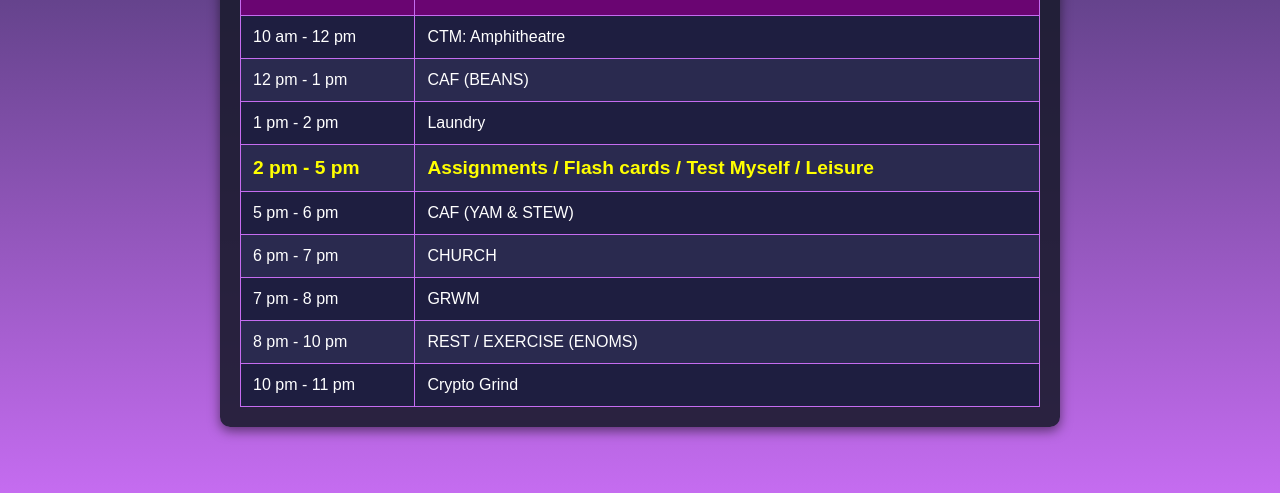
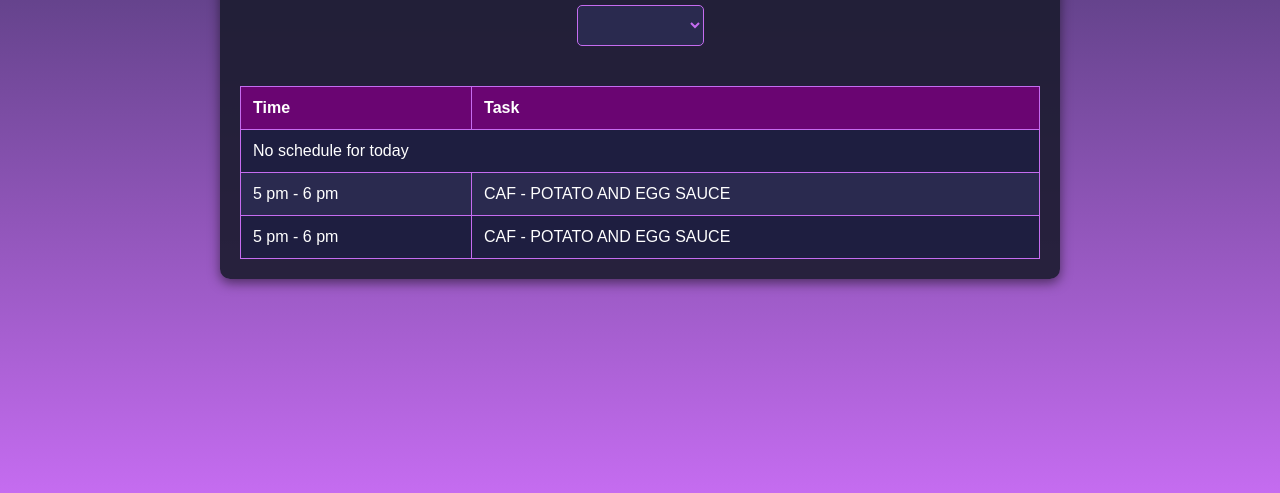
Before and after one commit to Roblominmus/roblominmus.github.io, a plain HTML site: page index.html in a window 1280 px wide. Shown: the part 307-800 px from the top of the page. Drawn offline with Linux system fonts and the light colour scheme.

Commit message:
New Semester, New Time Table

```diff
--- a/index.html
+++ b/index.html
@@ -132,91 +132,51 @@
         document.addEventListener("DOMContentLoaded", function() {
             const schedule = {
                 "Monday": {
-                    "9 am - 10 am": "Review Classes",
-                    "11 am - 1 pm": "COSC 112 - Bucodel Lab 2",
-                    "1 pm - 2 pm": "CAF (FRIED RICE)",
-                    "2 pm - 4 pm": "Learn C and C++ (POMODORO)",
-                    "4 pm - 5 pm": "       ",
-                    "5 pm - 6 pm": "CAF (TUBER & EGG SAUCE)",
-                    "6 pm - 8 pm": "Learn WebDev (Pomodoro)",
-                    "8 pm - 10 pm": "GRWM / EXERCISE (NORMAL)"
-                    ,"10 pm - 11 pm" : "Crypto Grind"
+                    "9 am - 10 am": "INTERDISCIPLINARY SEMINARY) - AMPHI",
+                    "11 am - 1 pm": "Discrete Structures (COS203) - NH RM 5",
+                    "1 pm - 2 pm": "CAF - FRIED RICE",
+                    "2 pm - 3 pm": "Computer Programming I (COSC 201) -F102",
+                    "3 pm - 5 pm": "BREAK",
+                    "5 pm - 6 pm": "CAF - POTATO AND EGG SAUCE"
                 },
                 "Tuesday": {
-                    "9 am - 10 am": "SEMINAR : AMPHITHEATER",
-                    "10 am - 11 am": "COSC 112: Bucodel Lab 2",
-                    "11 am - 1 pm": "BU-SENG CIT",
-                    "1 pm - 2 pm": "CAF (SWALLOW)",
-                    "2 pm - 4 pm": "MATHS: A008",
-                    "4 pm - 5 pm": "CAF (RICE & BEANS)",
-                    "5 pm - 6 pm": "GRWM",
-                    "6 pm - 7 pm": "HALL WORSHIP",
-                    "7 pm - 9 pm": "Read Maths (Pomodoro)",
-                    "9 pm - 10 pm": "Assignments / Leisure / Projects"
-                    ,"10 pm - 11 pm" : "Crypto Grind"
+                    "8 am - 9 am": "BREAK",
+                    "9 am - 11 am": "Computer Programming I (COSC 201) -BCDEL RM 1",
+                    "11 am - 12 pm": "BREAK",
+                    "12 pm - 1 pm": "CAF - SWALLOW",
+                    "1 pm - 5 pm": "BREAK",
+                    "5 pm - 6 pm": "CAF - RICE & BEANS"
                 },
                 "Wednesday": {
-                    "7 am - 8 am": "                ",
-                    "9 am - 11am": "Physics: B106",
-                    "11 am - 1 pm": "stats: SCLT",
-                    "1 pm - 2 pm": "CAF (BEANS)",
-                    "2 pm - 4 pm": "Read Physics",
-                    "4 pm - 5 pm": "GRWM",
-                    "5 pm - 6 pm": "CAF (SPAG)",
-                    "6 pm - 7 pm": "CHURCH",
-                    "7 pm - 9 pm": "Read Stats",
-                    "9 pm - 10 pm": "EXERCISE (HAND RELEASE) / PHONE"
-                    ,"10 pm - 11 pm" : "Crypto Grind"
+                    "7 am - 11 am": "BREAK",
+                    "11 am - 1 pm": "Digital Logic Design (IFT 211) - BCDEL RM 2",
+                    "1 pm - 2 pm": "CAF - BEANS",
+                    "2 pm - 4 pm": "Adventist Heritage (BU GST 215) - AMPHI",
+                    "3 pm - 5 pm": "BREAK",
+                    "5 pm - 6 pm": "CAF - SPAG"
                 },
                 "Thursday": {
-                    "8 am - 10 am": "NPCT: ONLINE",
-                    "10 am - 11 am": "CTM: WRA",
-                    "11 am - 12 pm": "BU-SENG: CIT",
-                    "12 pm - 2 pm": "Learn Python (POMO) / CAF (SWALLOW) / CYBER",
-                    "2 pm - 3 pm": "Learn Python / Cyber",
-                    "3 pm - 4 pm": "      ",
-                    "4 pm - 6 pm": "HP : Online",
-                    "6 pm - 7 pm": "CAF (MIXED RICE)",
-                    "7 pm - 8 pm": "GRWM",
-                    "8 pm - 10 pm": "READ HARD STUFF / ASSIGNMENTS / LEISURE"
-                    ,"10 pm - 11 pm" : "Crypto Grind"
+                    "8 am - 9 am": "Adventist Heritage (BU-GST 125) - AMPHI",
+                    "9 am - 11 am": "BREAK - SWALLOW",
+                    "11 am - 1 pm": "Web Design (COS 209) - NH SD 4",
+                    "1 pm - 2 pm": "CAF",
+                    "2 pm - 4 pm": "Entrepreneurship & Innovation (ENT 211) - VARIES",
+                    "4 pm - 5 pm": "BREAK",
+                    "5 pm - 6 pm": "CAF - MIXED RICE"
                 },
                 "Friday": {
-                    "10 am - 12 pm": "CTM: Amphitheatre",
-                    "12 pm - 1 pm": "CAF (BEANS)",
-                    "1 pm - 2 pm": "Laundry",
-                    "2 pm - 5 pm": "Assignments / Flash cards / Test Myself / Leisure",
-                    "5 pm - 6 pm": "CAF (YAM & STEW)",
-                    "6 pm - 7 pm": "CHURCH",
-                    "7 pm - 8 pm": "GRWM",
-                    "8 pm - 10 pm": "REST / EXERCISE (ENOMS)"
-                    ,"10 pm - 11 pm" : "Crypto Grind"
-                },
-                "Saturday": {
-                    "9 am - 11 am": "CHURCH",
-                    "11 am - 12 pm": "CAF (JOLLOF RICE)",
-                    "12 pm - 1 pm": "extra laundry",
-                    "1 pm - 2 pm": "     ",
-                    "2 pm - 5 pm": "Learn C++ / WebDev / Python / Cyber (Which is lacking)",
-                    "5 pm - 6 pm": "CAF (FRIED YAM)",
-                    "6 pm - 7 pm": "CHURCH",
-                    "7 pm - 10 pm": "Assignments / Flash cards / Test Myself / Leisure"
-                    ,"10 pm - 11 pm" : "Crypto Grind"
-                },
-                "Sunday": {
-                    "9 am - 11 am": "Read Maths / Stats / Physics (any lacking) / Fun / Assignments",
-                    "11 am - 12 pm": "CAF (BEANS)",
-                    "12 pm - 1 pm": "more laundry",
-                    "1 pm - 2 pm": "     ",
-                    "2 pm - 5 pm": "Notes on GSTs and personal projects / Assignments",
-                    "5 pm - 6 pm": "CAF (YAM AND STEW)",
-                    "6 pm - 7 pm": "     ",
-                    "7 pm - 9 pm": "Exercise (Shoulder Taps and tricep pushups)"
-                    ,"10 pm - 11 pm" : "Crypto Grind"
+                    "7 am - 8 am": "BREAK",
+                    "8 am - 10 am": "SEN",
+                    "10 am - 11 am": "GST 221 - Intro to Agric - ONLINE",
+                    "11 am - 1 pm": "MTH 201 - B107",
+                    "12 pm - 1 pm": "CAF - BEANS",
+                    "1 pm - 5 pm": "BREAK",
+                    "5 pm - 6 pm": "CAF - YAM & STEW"
                 }
             };
 
-            const daysOfWeek = ["Sunday", "Monday", "Tuesday", "Wednesday", "Thursday", "Friday", "Saturday"];
+
+            const daysOfWeek = ["Monday", "Tuesday", "Wednesday", "Thursday", "Friday"];
             const today = new Date();
             const currentDay = daysOfWeek[today.getDay()];
 
```
